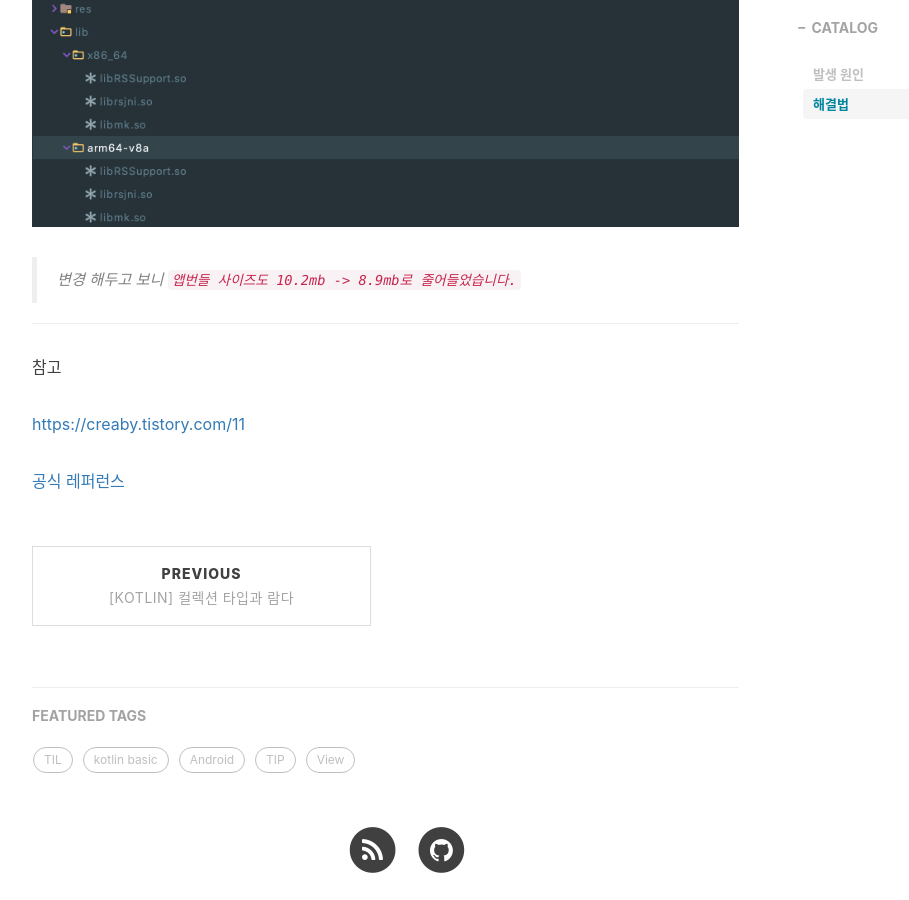
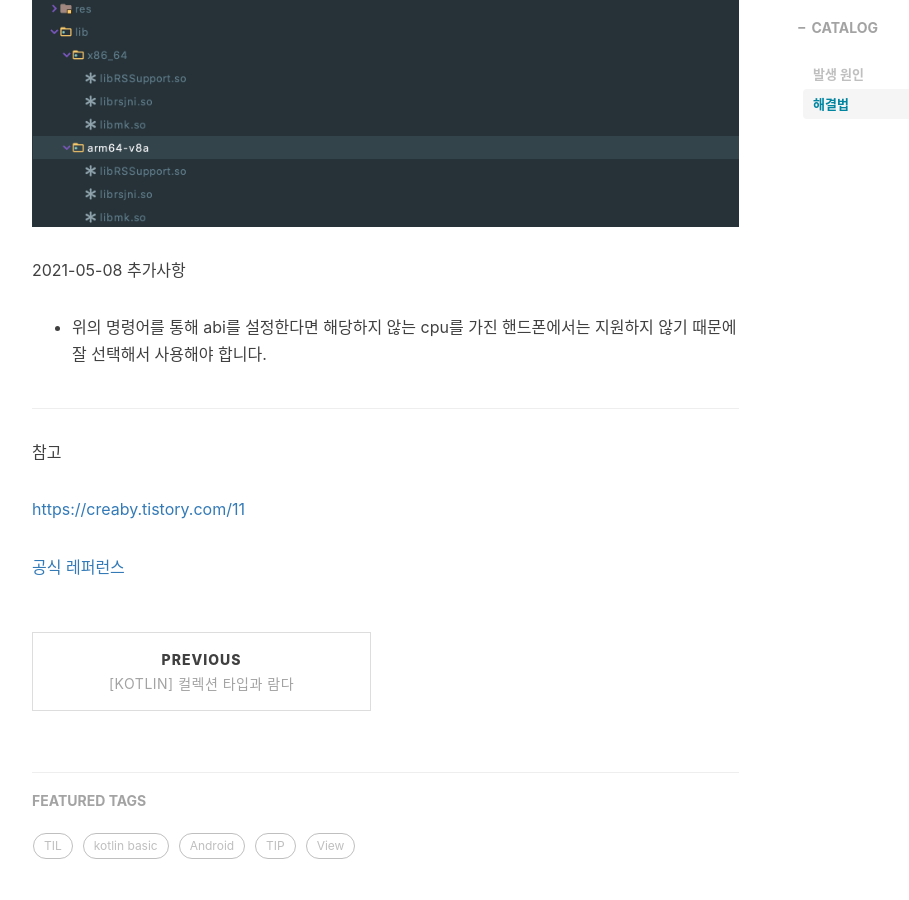
Before and after one commit to yongwooLeePb/raindragonn.github.io, a Jekyll site: the page built from _posts/2021-05-07-[TIL] Android - ndk 에러 java.lang.UnsatisfiedLinkError.md, in a window 1280 px wide and 900 px high, scrolled down 2115 px. Shown: the whole window, without its empty margins (233-1142 px from the left). Built offline with Jekyll 4.4.1, drawn with Linux system fonts in a browser that asks for light colours; nearby versions of some CDN libraries; comment, search, counter and statistics services are not loaded.

Commit message:
Update 2021-05-07-[TIL] Android - ndk 에러 java.lang.UnsatisfiedLinkError.md

````diff
--- a/_posts/2021-05-07-[TIL] Android - ndk 에러 java.lang.UnsatisfiedLinkError.md
+++ b/_posts/2021-05-07-[TIL] Android - ndk 에러 java.lang.UnsatisfiedLinkError.md
@@ -43,7 +43,7 @@ tags:
 
 예를 들어 64비트 ABI만 빌드하려면 `build.gradle`에서 다음 구성을 설정합니다.
 
- - 공식 레퍼런스를 보니 64비트 기기를 중점으로 맞추면 될거같습니다.
+ - ~~공식 레퍼런스를 보니 64비트 기기를 중점으로 맞추면 될거같습니다.~~
  > 64비트 기기는 32비트 변형도 지원합니다. arm64-v8a 기기를 예로 들면 이 기기는 armeabi 및 armeabi-v7a 코드도 실행할 수 있습니다. 다만 애플리케이션이 arm64-v8a를 대상으로 한다면 애플리케이션의 armeabi-v7a 버전을 실행하는 기기를 사용하는 것보다 64비트 기기에서 더욱 잘 실행된다는 점에 유의해야 합니다.
 
 ```gradle
@@ -58,7 +58,10 @@ android {
 
 ![analyzer_after][analyzer_after]
 
-> 변경 해두고 보니 `앱번들 사이즈도 10.2mb -> 8.9mb로 줄어들었습니다.`
+
+2021-05-08 추가사항
+
+ * 위의 명령어를 통해 abi를 설정한다면 해당하지 않는 cpu를 가진 핸드폰에서는 지원하지 않기 때문에 잘 선택해서 사용해야 합니다.
 
 
 ---
````
